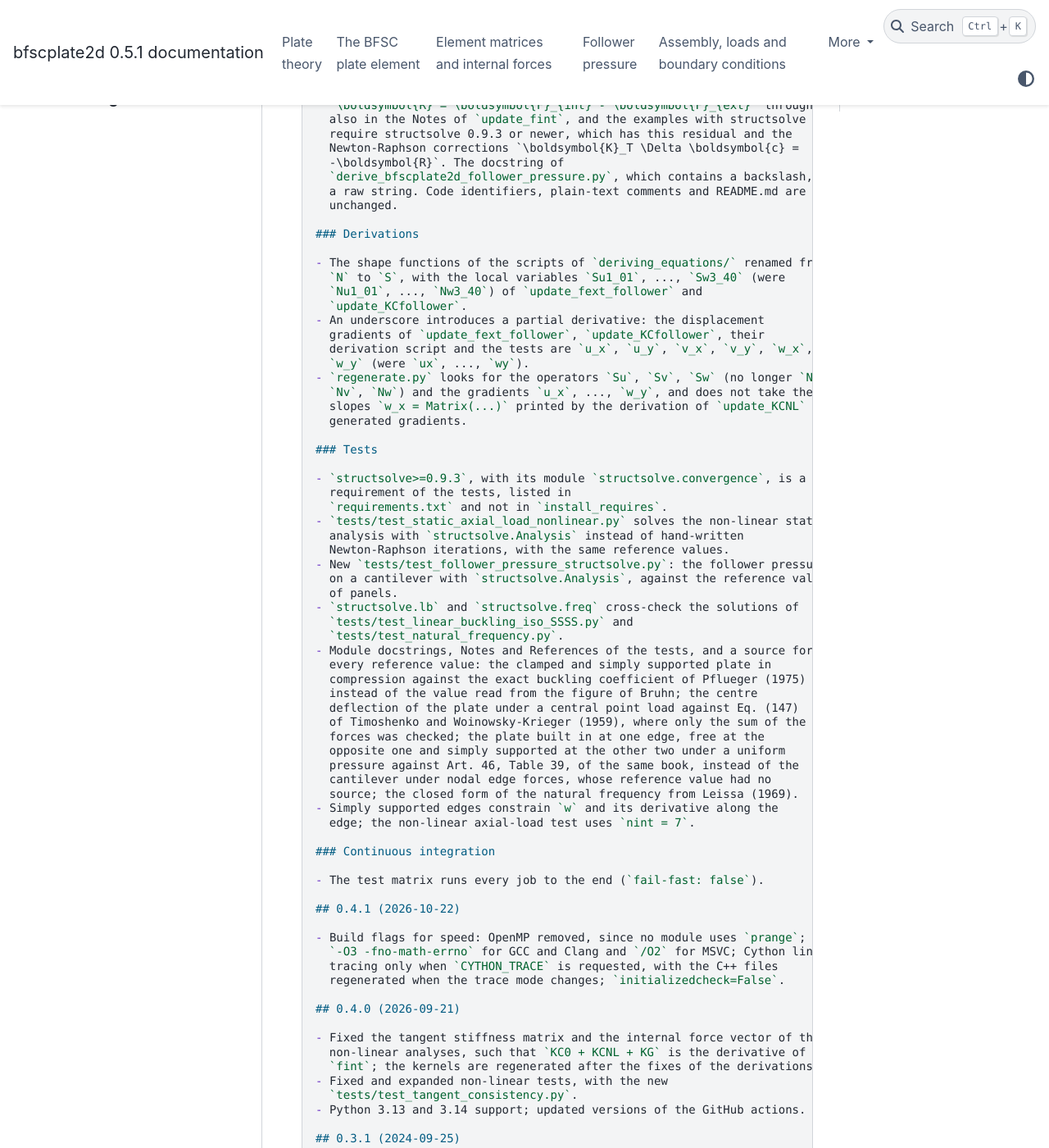
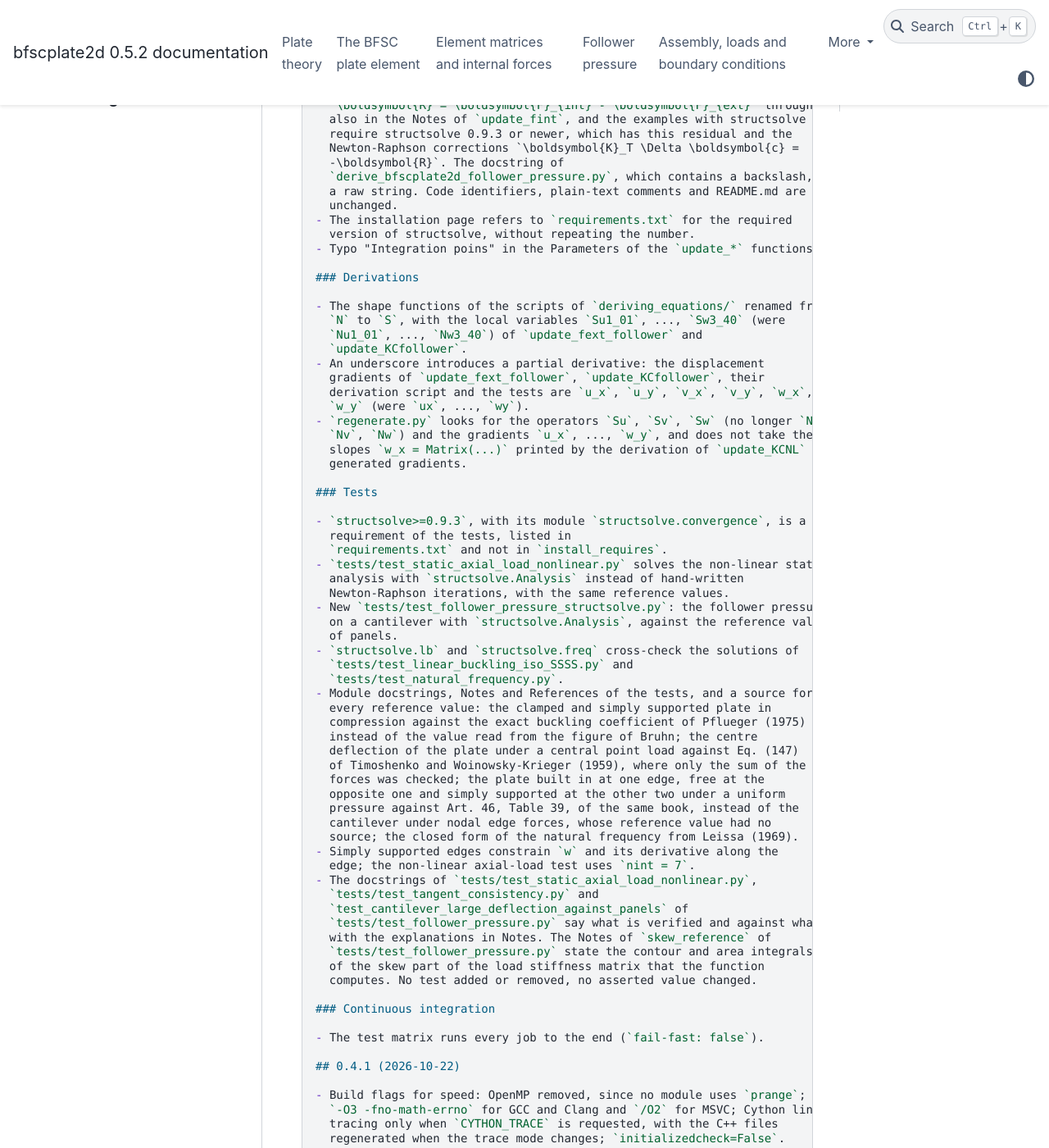
Before and after one commit to saullocastro/bfscplate2d, a Sphinx documentation site: the page built from doc/source/changelog.rst, in a window 1280 px wide and 1400 px high, scrolled down 1843 px. Shown: the whole window at 82% size. Built offline with Sphinx 7.4.7 and the PyData theme 0.15.4, drawn with Linux system fonts in a browser that asks for light colours; pages that are not in the unit, such as notebooks, are missing from menus; the version number is read from the project's files by our own code; some of the changed text lies outside the part shown.

Commit message:
REL: version 0.5.2
Version and release date (the previous patch release merged into this one) in pyproject.toml, CITATION.cff, README.md, CHANGELOG.md and the citation of the documentation.

```diff
--- a/CHANGELOG.md
+++ b/CHANGELOG.md
@@ -2,7 +2,7 @@
 
 The dates of the released versions are those of their tagged commits.
 
-## 0.5.1 (2026-11-13)
+## 0.5.2 (2026-11-26)
 
 ### Breaking
 
@@ -99,6 +99,9 @@ The dates of the released versions are those of their tagged commits.
   `derive_bfscplate2d_follower_pressure.py`, which contains a backslash, is
   a raw string. Code identifiers, plain-text comments and README.md are
   unchanged.
+- The installation page refers to `requirements.txt` for the required
+  version of structsolve, without repeating the number.
+- Typo "Integration poins" in the Parameters of the `update_*` functions.
 
 ### Derivations
 
@@ -142,6 +145,14 @@ The dates of the released versions are those of their tagged commits.
   source; the closed form of the natural frequency from Leissa (1969).
 - Simply supported edges constrain `w` and its derivative along the
   edge; the non-linear axial-load test uses `nint = 7`.
+- The docstrings of `tests/test_static_axial_load_nonlinear.py`,
+  `tests/test_tangent_consistency.py` and
+  `test_cantilever_large_deflection_against_panels` of
+  `tests/test_follower_pressure.py` say what is verified and against what,
+  with the explanations in Notes. The Notes of `skew_reference` of
+  `tests/test_follower_pressure.py` state the contour and area integrals
+  of the skew part of the load stiffness matrix that the function
+  computes. No test added or removed, no asserted value changed.
 
 ### Continuous integration
 
--- a/doc/source/index.rst
+++ b/doc/source/index.rst
@@ -107,7 +107,7 @@ License
 Citing this library
 -------------------
 
-Saullo G. P. Castro (2026). Implementation of the BFSC plate finite element in 2D (Version 0.5.1). https://github.com/saullocastro/bfscplate2d.
+Saullo G. P. Castro (2026). Implementation of the BFSC plate finite element in 2D (Version 0.5.2). https://github.com/saullocastro/bfscplate2d.
 
 In BibTeX:
 
@@ -117,7 +117,7 @@ In BibTeX:
       author  = {Castro, Saullo G. P.},
       title   = {Implementation of the BFSC plate finite element in 2D},
       year    = {2026},
-      version = {0.5.1},
+      version = {0.5.2},
       url     = {https://github.com/saullocastro/bfscplate2d}
     }
 
--- a/pyproject.toml
+++ b/pyproject.toml
@@ -8,7 +8,7 @@ build-backend = "setuptools.build_meta"
 
 [project]
 name = "bfscplate2d"
-version = "0.5.1"
+version = "0.5.2"
 description = "Implementation of the BFSC plate finite element in 2D"
 readme = "README.md"
 license = "BSD-3-Clause"
```
Also changed, not shown: README.md (+4 -2 lines), 1 other file.
